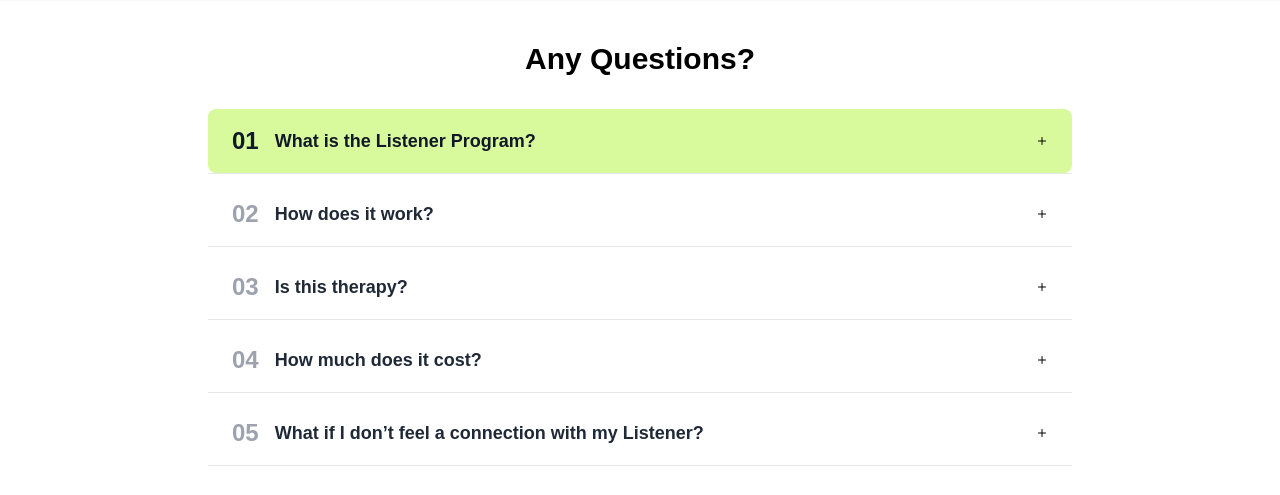
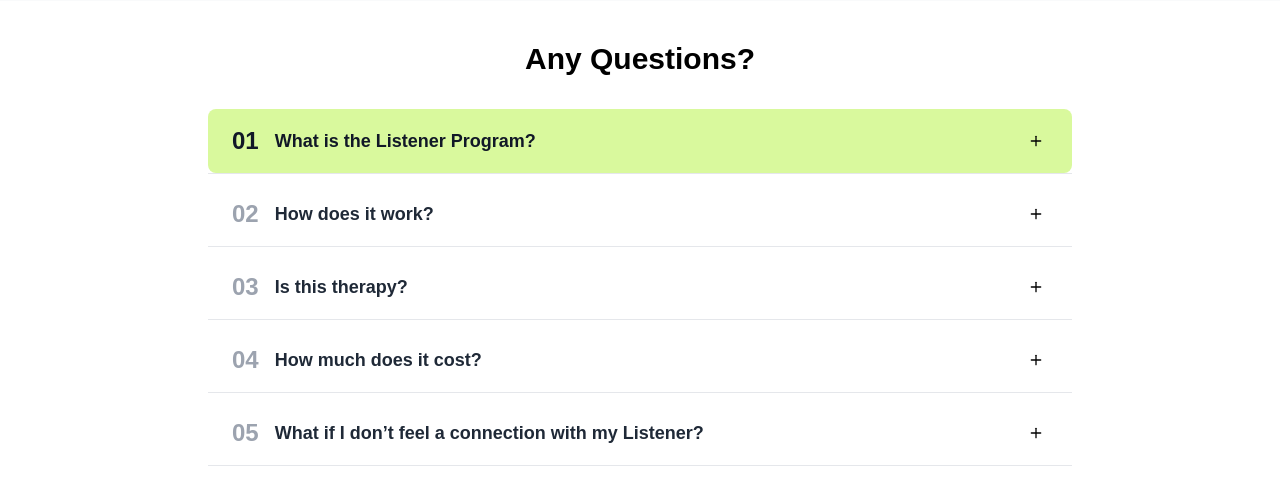
Before and after one commit to Cosmo-US-LLC/Attune, a React (Vite) app: page / in a window 1280 px wide. Shown: the part 5660-6155 px from the top of the page. Built offline with nearby package versions, Linux system fonts and the light colour scheme; a web font is replaced by a local one.

Commit message:
Minor update

```diff
--- a/src/components/ui/accordion.tsx
+++ b/src/components/ui/accordion.tsx
@@ -26,14 +26,14 @@ const AccordionTrigger = React.forwardRef<
     <AccordionPrimitive.Trigger
       ref={ref}
       className={cn(
-        "flex flex-1 items-center justify-between py-4 font-medium transition-all hover:underline [&[data-state=open]>svg]:rotate-180",
+        "flex flex-1 items-center justify-between py-4 font-medium transition-all [&[data-state=open]>svg]:rotate-45 [&[data-state=open]>svg]:bg-black [&[data-state=open]>svg]:text-white",
         className
       )}
       {...props}
     >
       {children}
       {/* <ChevronDown className="h-4 w-4 shrink-0 transition-transform duration-200" /> */}
-      <Plus className="h-3 w-3 shrink-0 transition-transform duration-200" />
+      <Plus className="h-6 w-6 shrink-0 transition-transform duration-200 p-1 rounded-full" />
     </AccordionPrimitive.Trigger>
   </AccordionPrimitive.Header>
 ))
```
